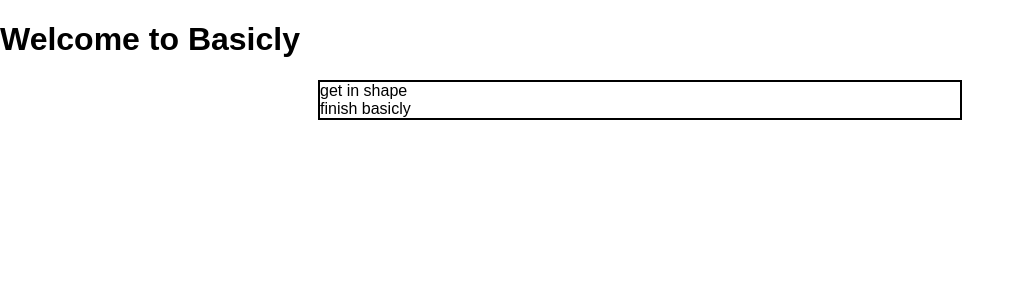
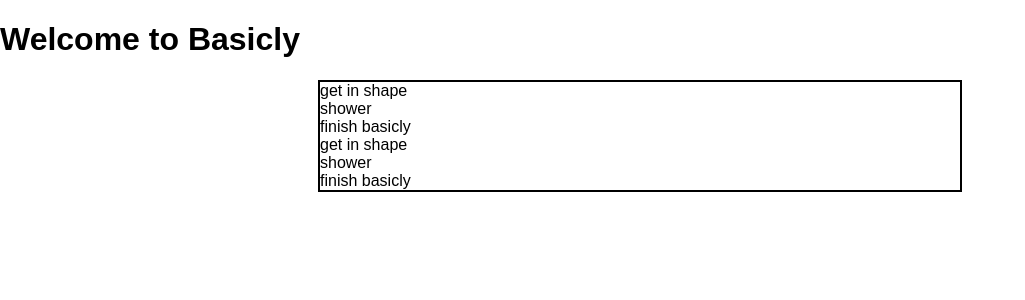
Before and after one commit to basicly/basicly, a React (Create React App) app in the folder client/: page / in a window 1280 px wide. Shown: the top 300 px of the page, without its empty margins (0-1025 px from the left). Built offline with nearby package versions, Linux system fonts and the light colour scheme; no server answers.

Commit message:
Update state variable names and flesh out the ToDoCompletedList component

```diff
--- a/client/src/App.js
+++ b/client/src/App.js
@@ -5,21 +5,32 @@
 class App extends Component {
   state = {
     // this is all static test data
-    toDoList: [
+    toDosInProgress: [
       {
         id: 1,
-        name: 'get in shape',
-        isCompleted: false
+        name: 'get in shape'
       },
       {
         id: 2,
-        name: 'shower',
-        isCompleted: true
+        name: 'shower'
       },
       {
         id: 3,
-        name: 'finish basicly',
-        isCompleted: false
+        name: 'finish basicly'
+      }
+    ],
+    toDosCompleted: [
+      {
+        id: 4,
+        name: 'get in shape'
+      },
+      {
+        id: 5,
+        name: 'shower'
+      },
+      {
+        id: 6,
+        name: 'finish basicly'
       }
     ]
   }
@@ -39,8 +50,8 @@
       <div className="App">
         <h1>Welcome to Basicly</h1>
         <ToDoContainer
-          toDoInProgressList={this.state.toDoList.filter(toDo => !toDo.isCompleted)}
-          toDoCompletedList={this.state.toDoList.filter(toDo => toDo.isCompleted)}
+          toDosInProgress={this.state.toDosInProgress}
+          toDosCompleted={this.state.toDosCompleted}
         />
       </div>
     );
--- a/client/src/Components/ToDoCompletedEntry/ToDoCompletedEntry.js
+++ b/client/src/Components/ToDoCompletedEntry/ToDoCompletedEntry.js
@@ -0,0 +1,11 @@
+import React from 'react';
+
+const toDoCompletedEntry = (props) => {
+  return (
+    <div>
+      {props.toDoCompleted.name}
+    </div>
+  );
+};
+
+export default toDoCompletedEntry;
--- a/client/src/Components/ToDoCompletedList/ToDoCompletedList.js
+++ b/client/src/Components/ToDoCompletedList/ToDoCompletedList.js
@@ -0,0 +1,22 @@
+import React from 'react';
+import './ToDoCompletedList.css';
+
+// import the ToDoInProgressEntry component
+import ToDoCompletedEntry from '../ToDoCompletedEntry/ToDoCompletedEntry';
+
+const toDoCompletedList = (props) => {
+  return (
+    <div className="ToDoCompletedList">
+      {props.toDosCompleted.map((toDoCompleted) => {
+        return (
+          <ToDoCompletedEntry
+            key={toDoCompleted.id}
+            toDoCompleted={toDoCompleted}
+          />
+        );
+      })}
+    </div>
+  );
+};
+
+export default toDoCompletedList;
--- a/client/src/Components/ToDoContainer/ToDoContainer.js
+++ b/client/src/Components/ToDoContainer/ToDoContainer.js
@@ -4,11 +4,17 @@
 // import the ToDoInProgressList component
 import ToDoInProgressList from '../ToDoInProgressList/ToDoInProgressList';
 
+// import the ToDoCompletedList component
+import ToDoCompletedList from '../ToDoCompletedList/ToDoCompletedList';
+
 const toDoContainer = (props) => {
   return (
     <div className="ToDoContainer">
       <ToDoInProgressList
-        toDoInProgressList={props.toDoInProgressList}
+        toDosInProgress={props.toDosInProgress}
+      />
+      <ToDoCompletedList
+        toDosCompleted={props.toDosCompleted}
       />
     </div>
   );
--- a/client/src/Components/ToDoInProgressEntry/ToDoInProgressEntry.js
+++ b/client/src/Components/ToDoInProgressEntry/ToDoInProgressEntry.js
@@ -3,7 +3,7 @@
 const toDoInProgressEntry = (props) => {
   return (
     <div>
-      {props.toDo.name}
+      {props.toDoInProgress.name}
     </div>
   );
 };
--- a/client/src/Components/ToDoInProgressList/ToDoInProgressList.js
+++ b/client/src/Components/ToDoInProgressList/ToDoInProgressList.js
@@ -7,10 +7,11 @@
 const toDoInProgressList = (props) => {
   return (
     <div className="ToDoInProgressList">
-      {props.toDoInProgressList.map((toDo) => {
+      {props.toDosInProgress.map((toDoInProgress) => {
         return (
           <ToDoInProgressEntry
-            toDo={toDo}
+            key={toDoInProgress.id}
+            toDoInProgress={toDoInProgress}
           />
         );
       })}
```
Also changed, not shown: client/src/Components/ToDoCompletedList/ToDoCompletedList.css (added).
